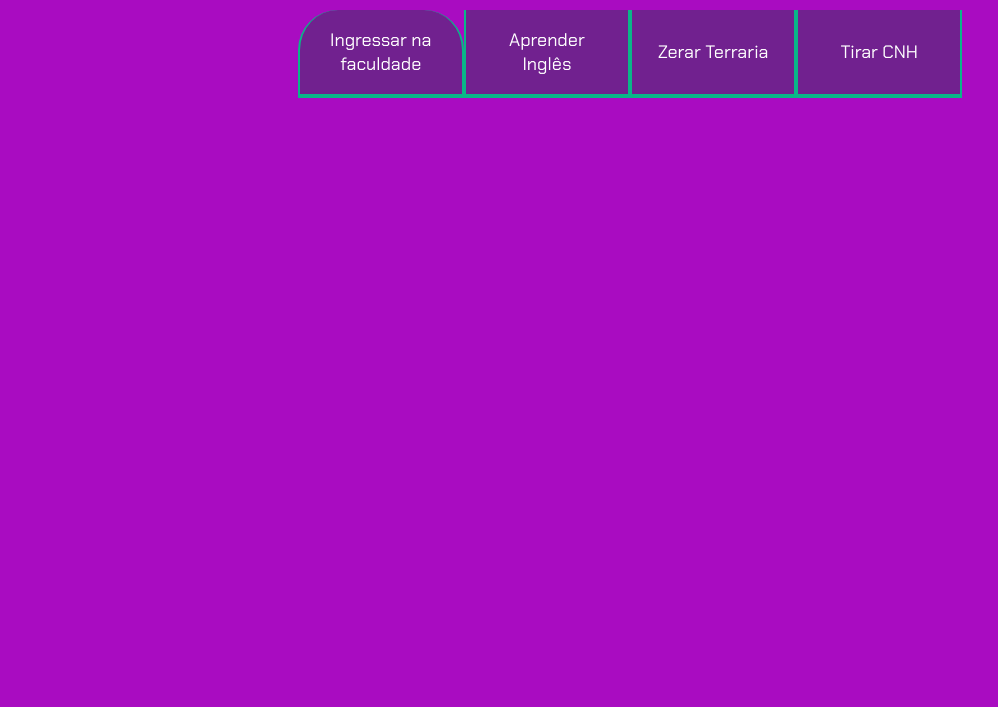
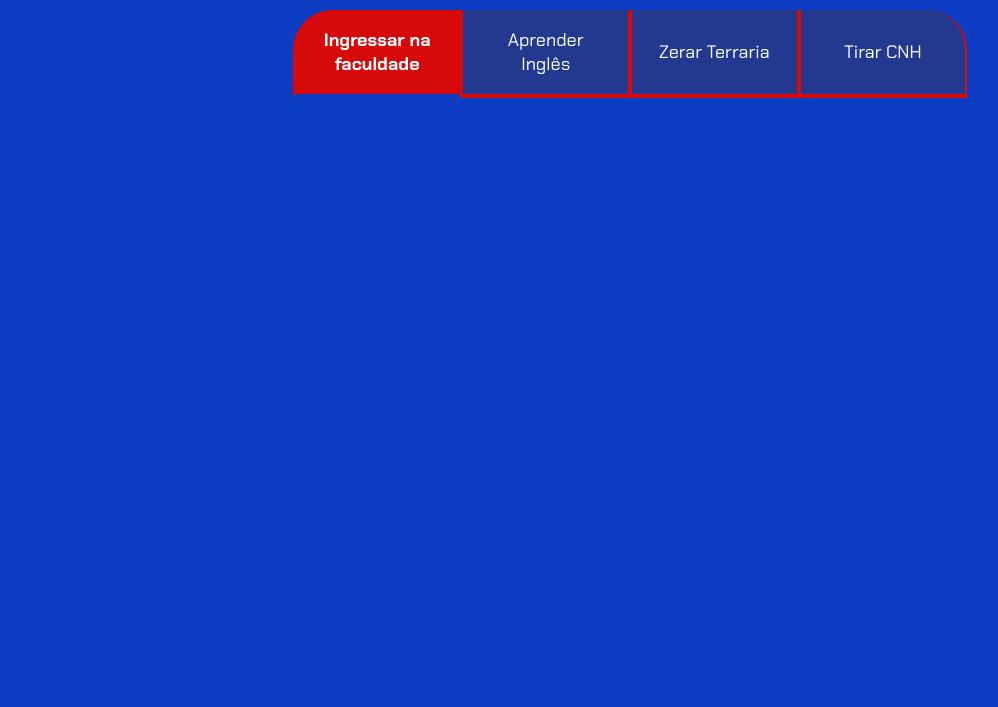
Before and after one commit to Ryantnk/Projeto-de-Vida, a plain HTML site: page index.html in a window 1280 px wide. Shown: the part 93-800 px from the top of the page, without its empty margins (10-1008 px from the left). Drawn offline with Linux system fonts and the light colour scheme.

Commit message:
Add files via upload

```diff
--- a/index.html
+++ b/index.html
@@ -12,7 +12,7 @@
     <section class="conteudo-principal">
         <h2 class="titulo-principal">Meus Objetivos do ano<span>_</span></h2>
         <div class="botoes">
-            <button class="botao"> Ingressar na faculdade </button>
+            <button class="botao ativo"> Ingressar na faculdade </button>
             <button class="botao"> Aprender Inglês </button>
             <button class="botao"> Zerar Terraria </button>
             <button class="botao"> Tirar CNH </button>
--- a/style.css
+++ b/style.css
@@ -1,10 +1,10 @@
 @import url('https://fonts.googleapis.com/css2?family=Chakra+Petch:wght@400;700&display=swap');
 
 :root {
-    --cor-de-fundo: #a90cc1;
-    --verde: #0ab688;
+    --cor-de-fundo: #0c3cc1;
+    --verde: #d92206;
     --branco: #FFFFFF;
-    --botao-ativo: #0ab688;
+    --botao-ativo: #d60a0a;
     --botao-inativo: rgba(58, 55, 94, 0.5);
     --texto-fundo: rgba(19, 237, 172, 0.3);
 }
@@ -14,7 +14,6 @@ body {
     color: var(--branco);
     font-family: 'Chakra Petch', sans-serif;
 }
-
 
 .conteudo-principal {
     display: flex;
@@ -60,8 +59,22 @@ body {
     display: block;
 }
 
+.ativo{
+   background-color: var(--botao-ativo);
+   border-bottom: 4px solid #0c3cc1;
+   font-weight: bold;
+}
+
 @media screen and (min-width:768px) {
    .botoes {
      display: flex;
    }
+
+   .botao:first-child{
+      border-radius: 40px 0 0 0;
+   }
+
+   .botao:last-child{
+      border-radius: 0 40px 0 0;
+   }
 }
```
